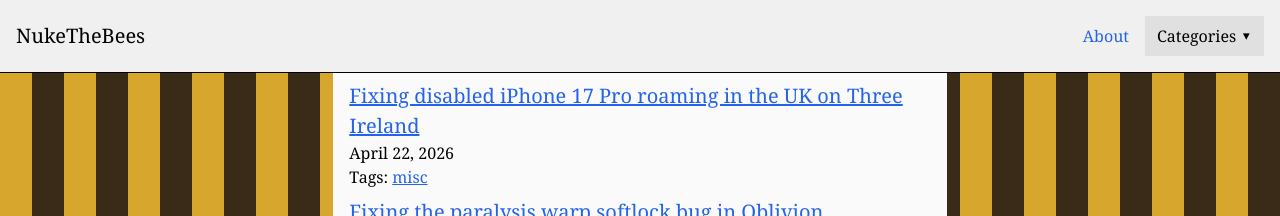
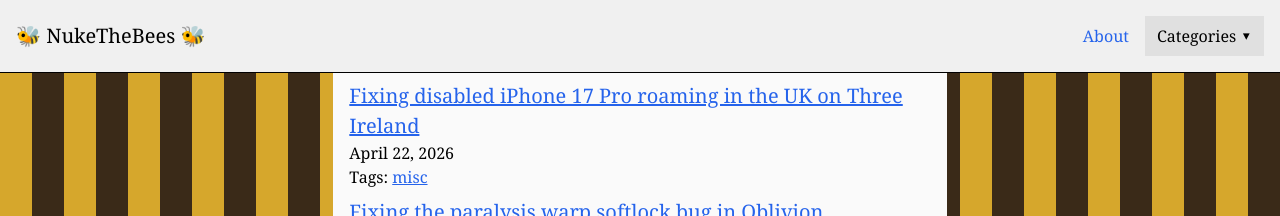
Before and after one commit to nukethebees/nukethebees.github.io, a Jekyll site: the page built from index.md, in a window 1280 px wide and 900 px high. Shown: the top 216 px of the window. Built offline with Jekyll 4.4.1, drawn with Linux system fonts in a browser that asks for light colours.

Commit message:
Add emojis to title

```diff
--- a/_includes/header.html
+++ b/_includes/header.html
@@ -2,7 +2,7 @@
   <div class="header-inner">
     <div class="site-title">
       <a href="/">
-        {{ site.title }}
+        🐝 {{ site.title }} 🐝
       </a>
     </div>
     <input type="checkbox" id="header_menu_toggle" class="header_menu_toggle" />
```
